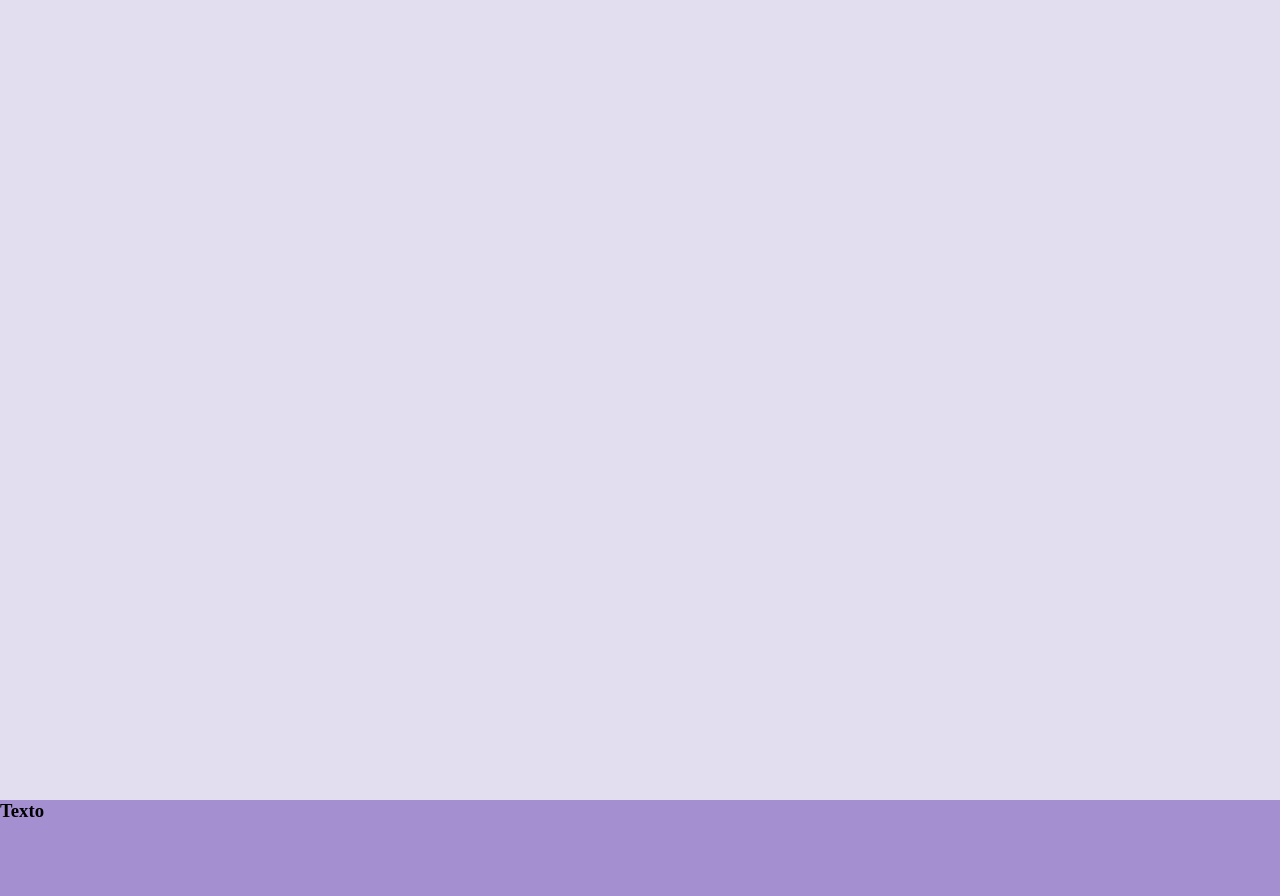
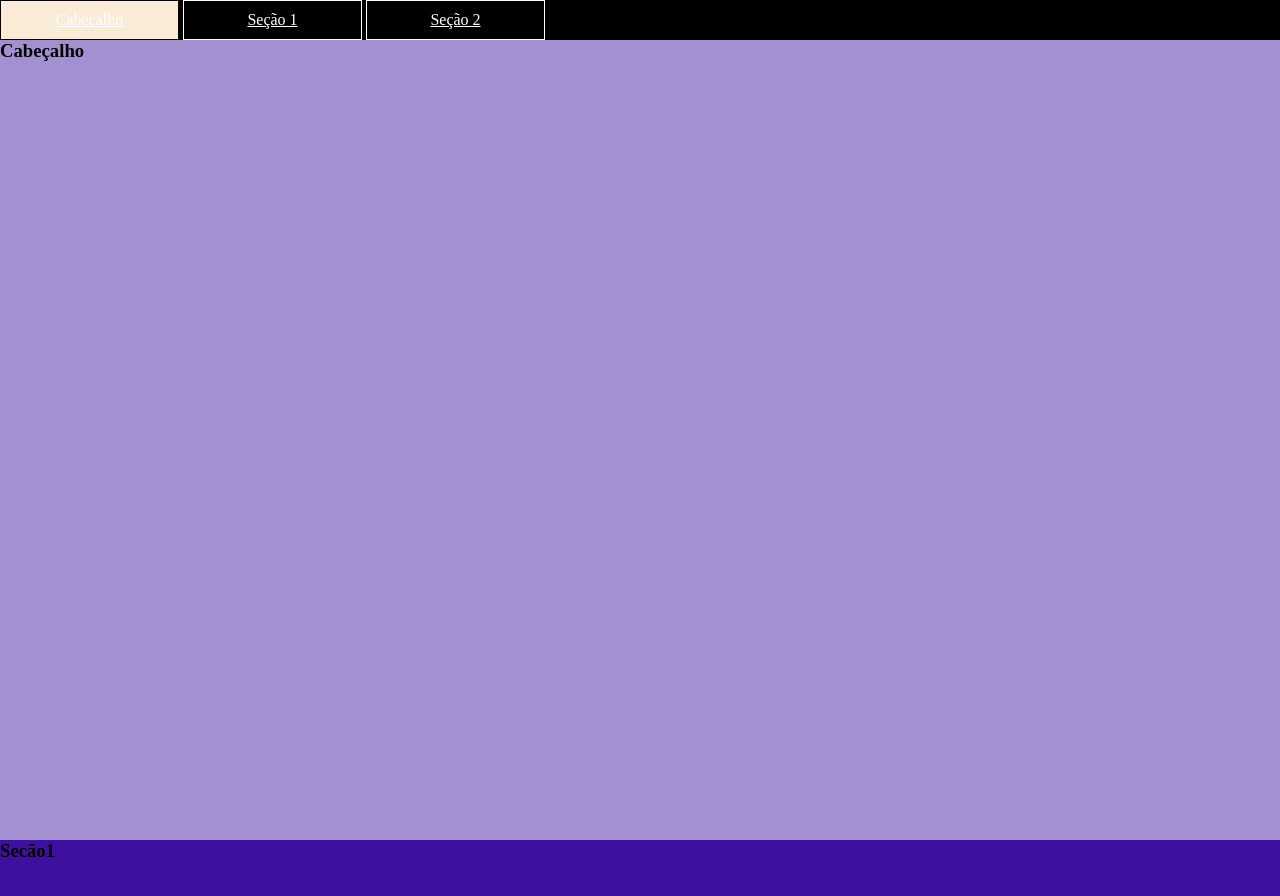
Before and after one commit to JoaoBozz/D-Web1, a plain HTML site: page Atividades Bimestre/17-05/index.html in a window 1280 px wide. Shown: the top 896 px of the page. Drawn offline with Linux system fonts and the light colour scheme.

Commit message:
atualizacao 17-05

```diff
--- a/Atividades Bimestre/17-05/index.html
+++ b/Atividades Bimestre/17-05/index.html
@@ -37,14 +37,54 @@ div#secao2{
     height: 100vh;
 }
 
+ul.menu{
+    background-color: black;
+}
+
+ul.menu li{
+    width: 179px;
+    background-color: black;
+    color: white;
+    padding: 10px;
+    transition: 0.3s;
+    border: 1px solid rgb(255, 255, 255);
+    list-style: none;
+    display: inline-block;
+    text-align: center;
+}
+
+ul.menu a{
+    color: rgb(255, 255, 255);
+}
+
+
+ul.menu li:hover {
+    background-color: antiquewhite;
+    color: rgb(0, 0, 0);
+    border: 1px solid black;;
+}
+
     </style>
 </head>
 <body>
-    <div class="conteiner"></div>
+
+    <ul class="menu">
+        <li>
+            <a href="#cabecalho">Cabecalho</a>
+        </li>
+
+        <li>
+            <a href="#secao1">Seção 1</a>
+        </li>
+
+        <li>
+            <a href="#secao2">Seção 2</a>
+        </li>
+    </ul>
 
     <div id="cabecalho">
         <h3>
-            Texto
+            Cabeçalho
         </h3>
     </div>
 
```
